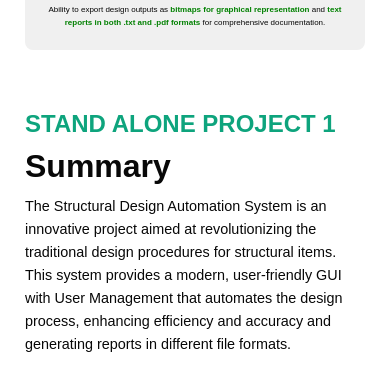
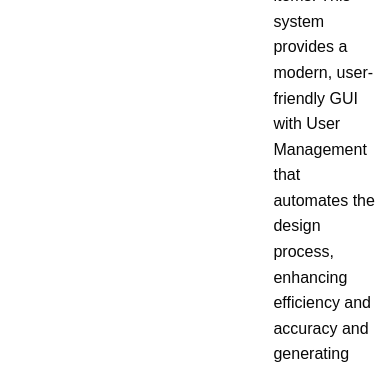
Before and after one commit to varunnlv/vportfolio, a React (Create React App) app: page / in a window 390 px wide. Shown: the part 3879-4244 px from the top of the page. Built offline with nearby package versions, Linux system fonts and the light colour scheme.

Commit message:
Update portfolio.scss

```diff
--- a/src/components/portfolio/portfolio.scss
+++ b/src/components/portfolio/portfolio.scss
@@ -114,9 +114,38 @@ font-size: 1rem;
   }
 
   .gallery-text {
-    padding-left: 0;
-    padding-top: 20px; /* Adds spacing between images and text on smaller screens */
+    display: none;
+
   }
+    .gallery-text5 {
+        display:flex;
+      padding-left: 0;
+      padding-top: 20px; /* Adds spacing between images and text on smaller screens */
+    }
+
+    .gallery-text5 h2 {
+      font-size: 1rem;
+      color: #0ea47d;
+      text-transform: uppercase;
+      margin: 0 0 10px 0;
+    }
+
+    .gallery-text5 h3 {
+      font-size: 2rem;
+      margin: 0 0 10px 0;
+    }
+
+    .gallery-text5 p {
+      font-size: 1rem;
+      line-height: 1.5;
+      margin: 10px 0;
+    }
+
+
+
+
+
+
 }
 
 @media (max-width: 480px) {
```
